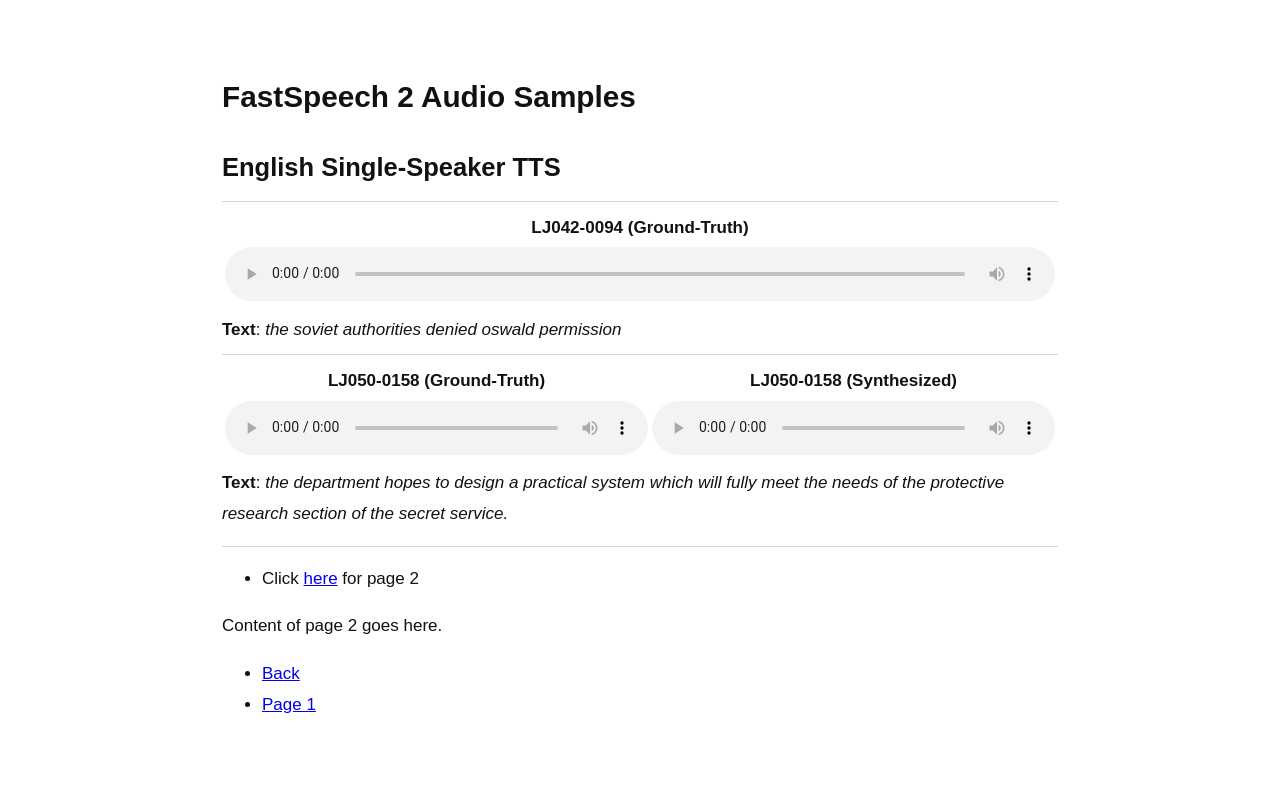
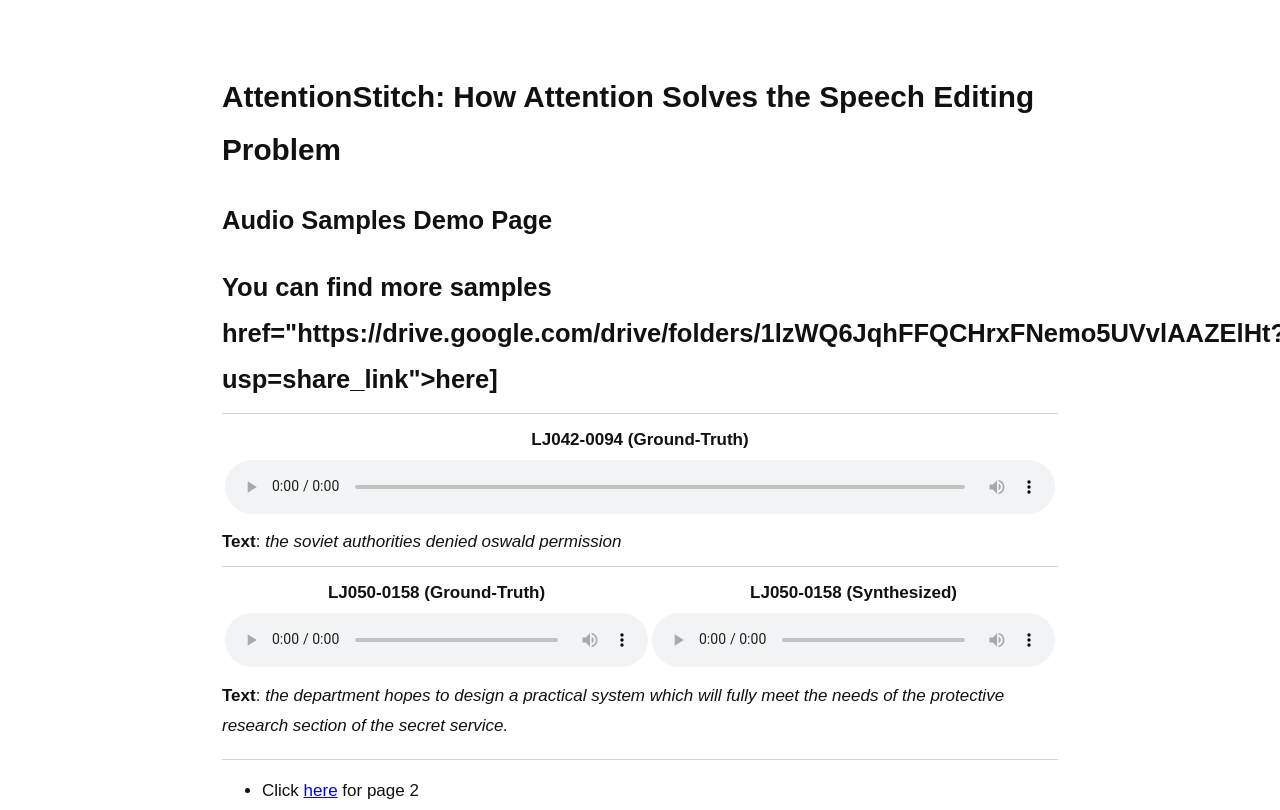
Before and after one commit to attentionstitch/attentionstitch.github.io, a plain HTML site: page index.html in a window 1280 px wide. Shown: the top 810 px of the page. Drawn offline with Linux system fonts and the light colour scheme.

Commit message:
Update index.html

```diff
--- a/index.html
+++ b/index.html
@@ -63,9 +63,10 @@
 
 <body>
   <div class="page" id="one">
-  <h1>FastSpeech 2 Audio Samples</h1>
+  <h1>AttentionStitch: How Attention Solves the Speech Editing Problem</h1>
   <p>
-  <h2>English Single-Speaker TTS</h2>
+  <h2>Audio Samples Demo Page</h2>
+  <h2>You can find more samples href="https://drive.google.com/drive/folders/1lzWQ6JqhFFQCHrxFNemo5UVvlAAZElHt?usp=share_link">here]</h2>
 
   <hr>
 
```
